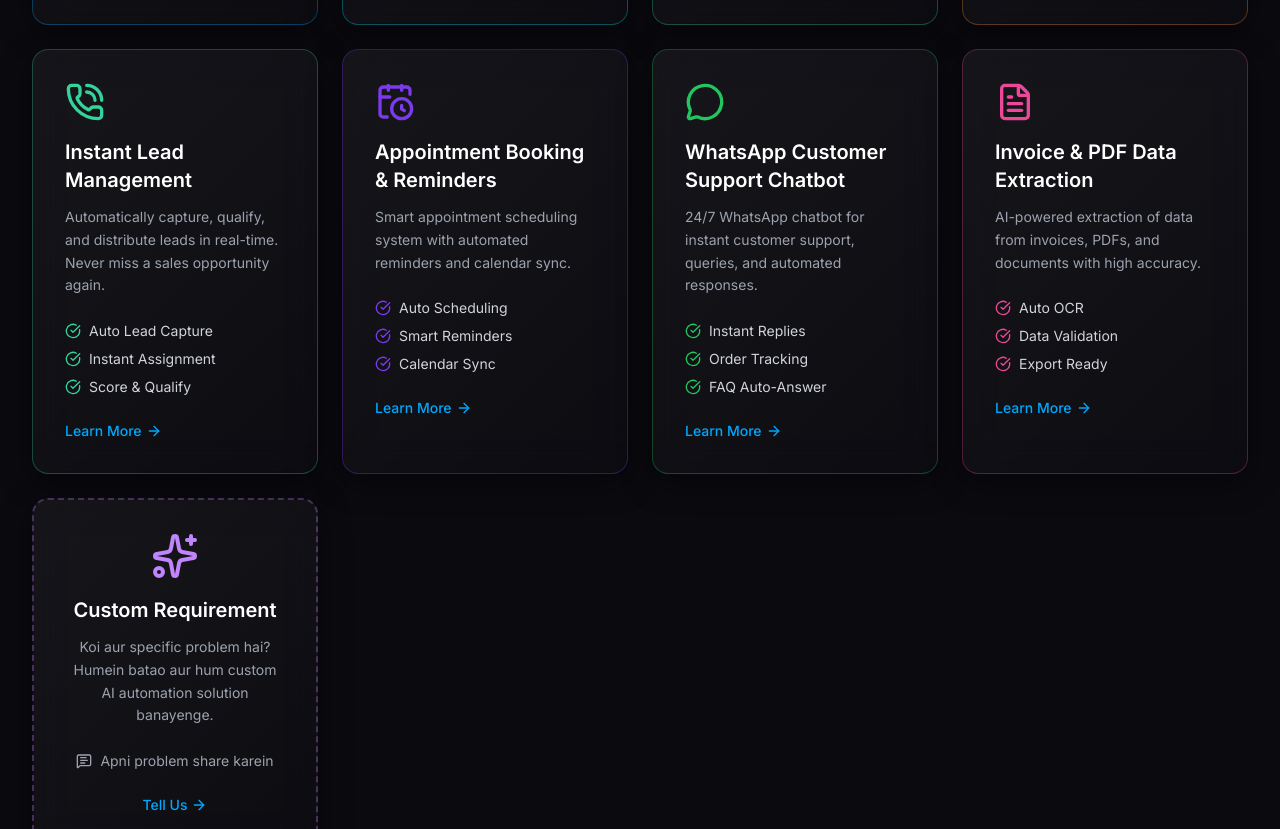
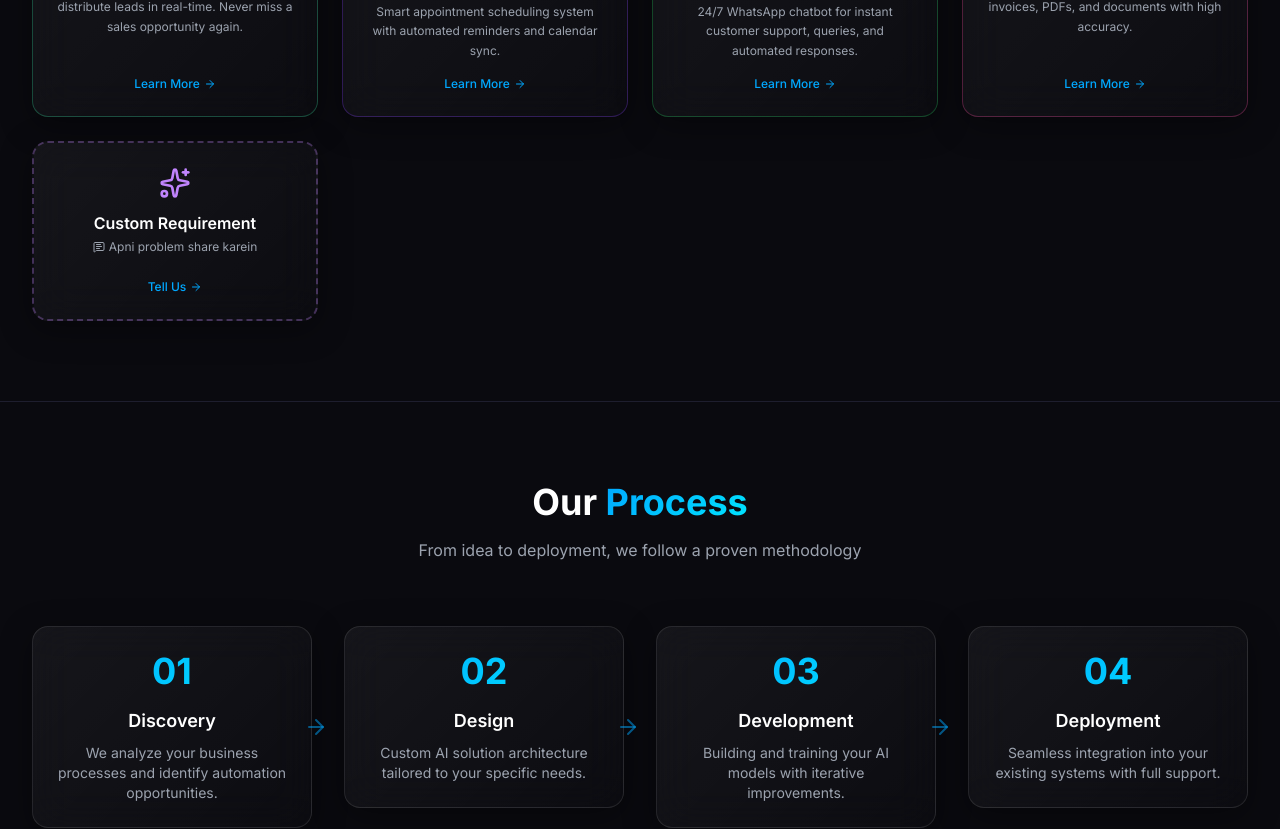
Before and after one commit to ramkeshkumarpc-eng/nexgen-ai-website, a React (Vite) app: page /services in a window 1280 px wide. Shown: the part 800-1629 px from the top of the page. Built offline with nearby package versions, Linux system fonts and the light colour scheme.

Commit message:
Fix: square cards with only name + learn more, details on click

```diff
--- a/src/pages/Services.jsx
+++ b/src/pages/Services.jsx
@@ -1,7 +1,7 @@
 import React from 'react';
 import { motion } from 'framer-motion';
 import { Link } from 'react-router-dom';
-import { ArrowRight, CheckCircle, Sparkles, MessageSquareText } from 'lucide-react';
+import { ArrowRight, Sparkles, MessageSquareText } from 'lucide-react';
 import services from '../data/services';
 
 function Services() {
@@ -58,25 +58,17 @@ function Services() {
                 >
                   <Link
                     to={`/service/${service.id}`}
-                    className={`block glass-card rounded-2xl p-6 md:p-8 border h-full ${service.color} transition-all duration-300`}
+                    className={`block glass-card rounded-2xl p-6 border h-full ${service.color} transition-all duration-300 flex flex-col items-center justify-center text-center min-h-[160px] sm:min-h-[180px]`}
                   >
-                    <div className={`mb-4 ${service.iconColor}`}>
-                      <Icon className="w-10 h-10" />
+                    <div className={`mb-3 ${service.iconColor}`}>
+                      <Icon className="w-8 h-8 sm:w-10 h-10" />
                     </div>
-                    <h3 className="text-xl font-semibold mb-3">{service.title}</h3>
-                    <p className="text-gray-400 text-sm mb-6 leading-relaxed">
+                    <h3 className="text-xs sm:text-sm md:text-base font-semibold mb-3 leading-tight">{service.title}</h3>
+                    <p className="text-gray-400 text-xs mb-4 leading-relaxed line-clamp-2 hidden sm:block">
                       {service.description}
                     </p>
-                    <ul className="space-y-2">
-                      {service.features.map((feature, i) => (
-                        <li key={i} className="flex items-center gap-2 text-sm text-gray-300">
-                          <CheckCircle className={`w-4 h-4 shrink-0 ${service.iconColor}`} />
-                          <span>{feature}</span>
-                        </li>
-                      ))}
-                    </ul>
-                    <div className="mt-6 flex items-center gap-1 text-neon-blue text-sm font-medium">
-                      Learn More <ArrowRight className="w-4 h-4" />
+                    <div className="mt-auto flex items-center gap-1 text-neon-blue text-xs font-medium">
+                      Learn More <ArrowRight className="w-3 h-3" />
                     </div>
                   </Link>
                 </motion.div>
@@ -91,21 +83,18 @@ function Services() {
               >
                 <Link
                   to={`/service/${customService.id}`}
-                  className={`block glass-card rounded-2xl p-6 md:p-8 border-2 border-dashed h-full ${customService.color} transition-all duration-300 flex flex-col items-center text-center`}
+                  className={`block glass-card rounded-2xl p-6 border-2 border-dashed h-full ${customService.color} transition-all duration-300 flex flex-col items-center justify-center text-center min-h-[160px] sm:min-h-[180px]`}
                 >
-                  <div className={`mb-4 ${customService.iconColor}`}>
-                    <Sparkles className="w-12 h-12" />
+                  <div className={`mb-3 ${customService.iconColor}`}>
+                    <Sparkles className="w-8 h-8 sm:w-10 h-10" />
                   </div>
-                  <h3 className="text-xl font-semibold mb-3">{customService.title}</h3>
-                  <p className="text-gray-400 text-sm mb-6 leading-relaxed">
-                    {customService.description}
-                  </p>
-                  <div className="flex items-center gap-2 text-sm text-gray-400 mb-6">
-                    <MessageSquareText className="w-4 h-4" />
+                  <h3 className="text-xs sm:text-sm md:text-base font-semibold mb-1">{customService.title}</h3>
+                  <div className="flex items-center gap-1 text-xs text-gray-400 mb-3">
+                    <MessageSquareText className="w-3 h-3" />
                     <span>Apni problem share karein</span>
                   </div>
-                  <div className="mt-auto flex items-center gap-1 text-neon-blue text-sm font-medium">
-                    Tell Us <ArrowRight className="w-4 h-4" />
+                  <div className="mt-auto flex items-center gap-1 text-neon-blue text-xs font-medium">
+                    Tell Us <ArrowRight className="w-3 h-3" />
                   </div>
                 </Link>
               </motion.div>
```
